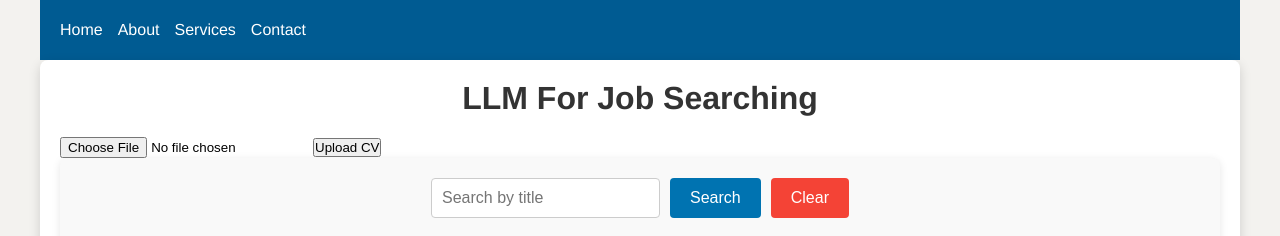
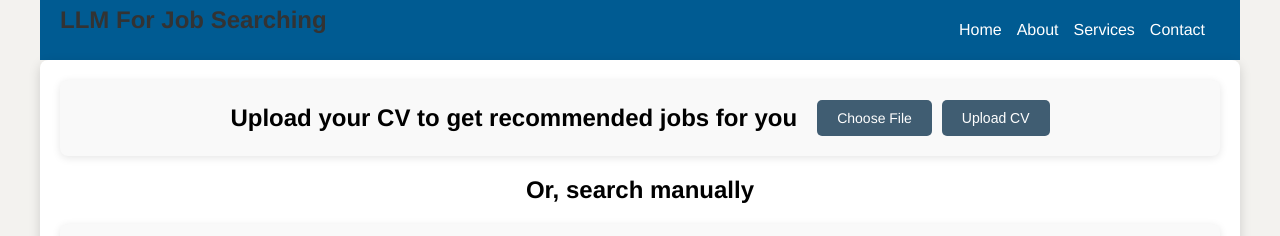
Before and after one commit to shaik1201/Final-Project, a React (Create React App) app in the folder frontend/: page / in a window 1280 px wide. Shown: the top 236 px of the page. Built offline with nearby package versions, Linux system fonts and the light colour scheme; no server answers.

Commit message:
get jobs by cv; better styling; need to fix bug of the json prompt

```diff
--- a/frontend/src/components/JobList.css
+++ b/frontend/src/components/JobList.css
@@ -164,3 +164,11 @@ h1 {
 .job-link:hover {
   text-decoration: underline;
 }
+
+
+.break-sent {
+  justify-content: center;
+  display: flex;
+  margin-top: 20px;
+  margin-bottom: 20px;
+}
--- a/frontend/src/components/JobList.js
+++ b/frontend/src/components/JobList.js
@@ -3,6 +3,7 @@ import './JobList.css';
 import JobCard from './JobCard';
 import Navbar from './Navbar';
 import JobSearch from './JobSearch';
+import UploadCV from './UploadCV';
 
 const JobList = () => {
   const [jobs, setJobs] = useState([]);
@@ -66,6 +67,7 @@ const JobList = () => {
 
         const result = await response.json();
         console.log('CV uploaded successfully:', result);
+        setJobs(result);
       } catch (error) {
         console.error('Error uploading CV:', error);
       }
@@ -81,9 +83,10 @@ const JobList = () => {
   return (
     <div>
       <div className="container">
-        <h1>LLM For Job Searching</h1>
-        <input type="file" accept="application/pdf" onChange={handleFileChange} />
-        <button onClick={uploadCV}>Upload CV</button>
+        <UploadCV onUpload={uploadCV} onFileChange={handleFileChange}/>
+        <div className='break-sent'>
+          <h2>Or, search manually</h2>
+        </div>
 
         <JobSearch onSearch={handleSearch} />
         <div className="job-cards-container">
--- a/frontend/src/components/Navbar.js
+++ b/frontend/src/components/Navbar.js
@@ -6,6 +6,8 @@ const Navbar = () => {
   return (
     <nav className="navbar">
       <div className="navbar-container">
+      <h1>LLM For Job Searching</h1>
+
         <ul className="nav-menu">
           <li className="nav-item">
             <Link to="/" className="nav-links">
--- /dev/null
+++ b/frontend/src/components/UploadCV.css
@@ -0,0 +1,48 @@
+.upload-container {
+    margin-bottom: 20px;
+    padding: 20px;
+    background-color: #f9f9f9;
+    border-radius: 8px;
+    box-shadow: 0 2px 8px rgba(0, 0, 0, 0.1);
+    display: flex;
+    align-items: center;
+    gap: 10px;
+    justify-content: center;
+
+  }
+
+  .upload-container input[type="file"] {
+    display: none;
+    transition: background-color 0.3s ease;
+
+  }
+
+  .upload-container label {
+    padding: 10px 20px;
+    background-color: #405D72;
+    color: white;
+    border: none;
+    border-radius: 5px;
+    cursor: pointer;
+    font-size: 14px;
+    transition: background-color 0.3s ease;
+  }
+
+  .upload-container label:hover {
+    background-color: #758694;
+  }
+
+  .upload-container button {
+    padding: 10px 20px;
+    background-color: #405D72;
+    color: white;
+    border: none;
+    border-radius: 5px;
+    cursor: pointer;
+    font-size: 14px;
+    transition: background-color 0.3s ease;
+  }
+
+  .upload-container button:hover {
+    background-color: #758694;
+  }
--- /dev/null
+++ b/frontend/src/components/UploadCV.js
@@ -0,0 +1,28 @@
+import React, { useState } from 'react';
+import './UploadCV.css';
+
+const UploadCV = ({ onUpload, onFileChange }) => {
+  const [fileName, setFileName] = useState('');
+
+  const handleFileChange = (e) => {
+    const file = e.target.files[0];
+    if (file) {
+      setFileName(file.name);
+      onFileChange(e);
+    }
+  };
+
+  return (
+    <div className="upload-container">
+        <h2>Upload your CV to get recommended jobs for you</h2><br/>
+      <label htmlFor="file-upload" className="custom-file-upload">
+        Choose File
+      </label>
+      <input id="file-upload" type="file" accept="application/pdf" onChange={handleFileChange} />
+      {fileName && <span className="file-name">{fileName}</span>}
+      <button onClick={onUpload}>Upload CV</button>
+    </div>
+  );
+}
+
+export default UploadCV;
```
Also changed, not shown: 2 other files (tests, documents, lock files or other folders).
